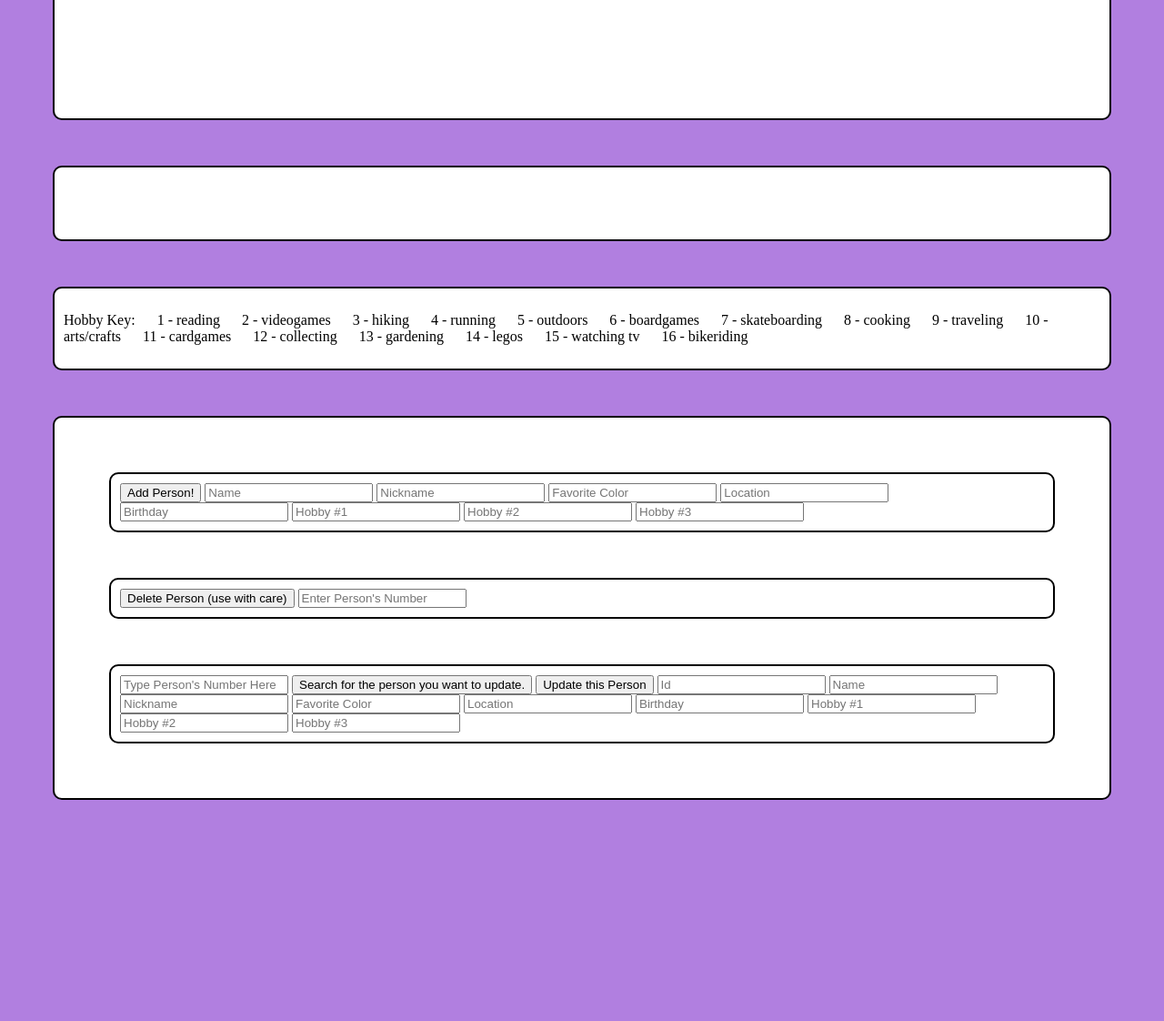
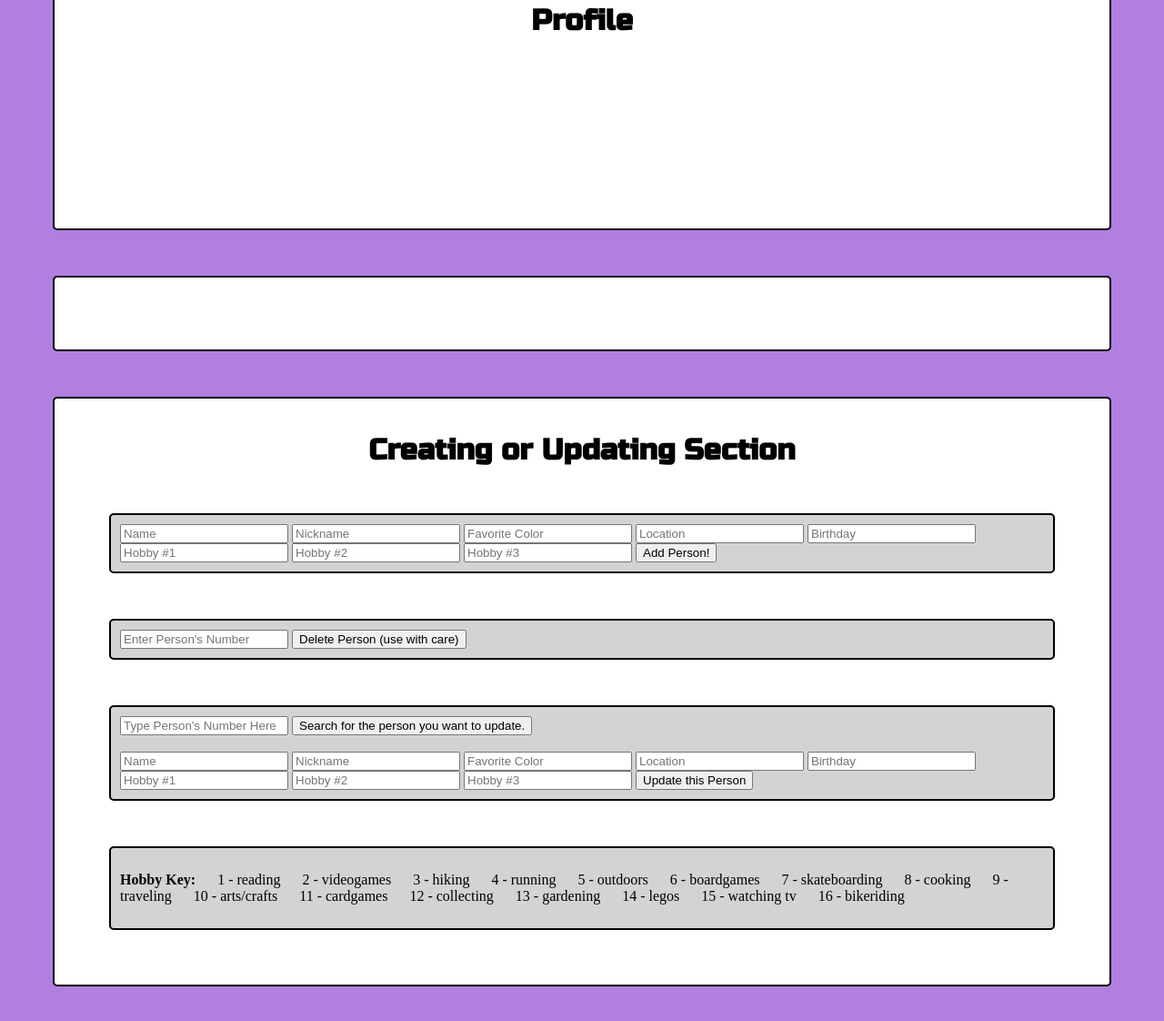
Before and after one commit to joegor85/MVP-project, a website: page client/index.html in a window 1280 px wide. Shown: the part 342-1464 px from the top of the page at 91% size. Before the commit the page ends 1271 px from the top, so only its background shows below. Drawn offline with Linux system fonts and the light colour scheme; no server answers.

Commit message:
minor css changes

```diff
--- a/client/app.js
+++ b/client/app.js
@@ -66,7 +66,7 @@ addButton.addEventListener("click", (e) => {
     hobby3: hobby3,
   };
 
-  fetch("/api/people/post", {
+  fetch("/api/people", {
     method: "POST",
     headers: {
       "Content-Type": "application/json",
@@ -92,7 +92,7 @@ deleteButton.addEventListener("click", (e) => {
   //this prevents the browser from navigating to a new page in the post route
   e.preventDefault();
   console.log(deleteId);
-  fetch(`/api/people/delete/${deleteId.value}`, {
+  fetch(`/api/people/${deleteId.value}`, {
     method: "Delete",
   })
     .then((response) => response.text())
@@ -126,7 +126,7 @@ searchButton.addEventListener("click", (e) => {
     .then((response) => response.json())
     .then((person) => {
       console.log(person);
-      uId.value = person.id;
+      uId.innerText = person.id;
       uName.value = person.name;
       uNickname.value = person.nickname;
       uFavColor.value = person.fav_color;
@@ -143,7 +143,7 @@ const updatePersonButton = document.querySelector("#updateButton");
 updatePersonButton.addEventListener("click", (e) => {
   e.preventDefault();
   const updateData = {
-    id: uId.value,
+    id: uId.innerText,
     name: uName.value,
     nickname: uNickname.value,
     fav_color: uFavColor.value,
@@ -154,7 +154,7 @@ updatePersonButton.addEventListener("click", (e) => {
     hobby3: uHobby3.value,
   };
   // do the patch route:
-  fetch(`/api/people/patch/${updateData.id}`, {
+  fetch(`/api/people/${updateData.id}`, {
     method: "PATCH",
     headers: {
       "Content-Type": "application/json",
--- a/client/index.html
+++ b/client/index.html
@@ -20,23 +20,14 @@
       <h2>Keep track of your family's information!</h2>
     </div>
     <div id="peopleContainer"></div>
-    <div id="memberContainer"></div>
+    <div id="profileContainer">
+      <h2 class="sectionTitle">Profile</h2>
+      <div id="memberContainer"></div>
+    </div>
     <div id="hobbyReqContainer"></div>
-    <div id="hobbyKey">
-      <p>
-        Hobby Key: &nbsp &nbsp &nbsp1 - reading &nbsp &nbsp &nbsp2 - videogames
-        &nbsp &nbsp &nbsp3 - hiking &nbsp &nbsp &nbsp4 - running &nbsp &nbsp
-        &nbsp5 - outdoors &nbsp &nbsp &nbsp6 - boardgames &nbsp &nbsp &nbsp7 -
-        skateboarding &nbsp &nbsp &nbsp8 - cooking &nbsp &nbsp &nbsp9 -
-        traveling &nbsp &nbsp &nbsp10 - arts/crafts &nbsp &nbsp &nbsp11 -
-        cardgames &nbsp &nbsp &nbsp12 - collecting &nbsp &nbsp &nbsp13 -
-        gardening &nbsp &nbsp &nbsp14 - legos &nbsp &nbsp &nbsp15 - watching tv
-        &nbsp &nbsp &nbsp16 - bikeriding
-      </p>
-    </div>
     <div id="CUDcontainer">
+      <h2 class="sectionTitle">Creating or Updating Section</h2>
       <div id="addContainer">
-        <button id="addButton">Add Person!</button>
         <input class="name" type="text" placeholder="Name" />
         <input class="nickName" type="text" placeholder="Nickname" />
         <input class="fav_color" type="text" placeholder="Favorite Color" />
@@ -45,10 +36,11 @@
         <input class="hobby1" type="text" placeholder="Hobby #1" />
         <input class="hobby2" type="text" placeholder="Hobby #2" />
         <input class="hobby3" type="text" placeholder="Hobby #3" />
+        <button id="addButton">Add Person!</button>
       </div>
       <div id="deleteContainer">
+        <input id="deleteId" type="text" placeholder="Enter Person's Number" />
         <button id="deleteButton">Delete Person (use with care)</button>
-        <input id="deleteId" type="text" placeholder="Enter Person's Number" />
       </div>
       <div id="updateContainer">
         <input
@@ -59,8 +51,7 @@
         <button id="updateSearchButton">
           Search for the person you want to update.
         </button>
-        <button id="updateButton">Update this Person</button>
-        <input class="updateId" type="text" placeholder="Id" />
+        <h3 class="updateId"></h3>
         <input class="updateName" type="text" placeholder="Name" />
         <input class="updateNickname" type="text" placeholder="Nickname" />
         <input
@@ -73,9 +64,22 @@
         <input class="updateHobby1" type="text" placeholder="Hobby #1" />
         <input class="updateHobby2" type="text" placeholder="Hobby #2" />
         <input class="updateHobby3" type="text" placeholder="Hobby #3" />
+        <button id="updateButton">Update this Person</button>
+      </div>
+      <div id="hobbyKey">
+        <p>
+          <strong>Hobby Key:</strong> &nbsp &nbsp &nbsp1 - reading &nbsp &nbsp
+          &nbsp2 - videogames &nbsp &nbsp &nbsp3 - hiking &nbsp &nbsp &nbsp4 -
+          running &nbsp &nbsp &nbsp5 - outdoors &nbsp &nbsp &nbsp6 - boardgames
+          &nbsp &nbsp &nbsp7 - skateboarding &nbsp &nbsp &nbsp8 - cooking &nbsp
+          &nbsp &nbsp9 - traveling &nbsp &nbsp &nbsp10 - arts/crafts &nbsp &nbsp
+          &nbsp11 - cardgames &nbsp &nbsp &nbsp12 - collecting &nbsp &nbsp
+          &nbsp13 - gardening &nbsp &nbsp &nbsp14 - legos &nbsp &nbsp &nbsp15 -
+          watching tv &nbsp &nbsp &nbsp16 - bikeriding
+        </p>
       </div>
     </div>
   </body>
 </html>
 
-<!-- add a title to bottom section(Make Changes or something), put submit buttons on right and make them obvious, make h4 for updating hobbies (unconfuse bottom fields), make it to where you can't change id -->
+<!-- put submit buttons on right and make them obvious, make h4 for updating hobbies (unconfuse bottom fields), make it to where you can't change id -->
--- a/client/style.css
+++ b/client/style.css
@@ -20,10 +20,15 @@ body {
 h1 {
   text-align: center;
   font-family: "Russo One", sans-serif;
+  font-size: 5rem;
 }
 
 h2 {
   text-align: center;
+}
+.sectionTitle {
+  font-family: "Russo One", sans-serif;
+  font-size: 2rem;
 }
 
 #name,
@@ -45,13 +50,22 @@ h2 {
   background-color: white;
 }
 
-#memberContainer {
+#profileContainer {
   border: 2px solid black;
   margin: 50px;
   padding: 10px;
   min-height: 265px;
-  border-radius: 10px;
+  border-radius: 5px;
   background-color: white;
+}
+
+#memberContainer {
+  /* border: 2px solid black;
+  margin: 50px;
+  padding: 10px;
+  min-height: 265px;
+  border-radius: 5px;
+  background-color: white; */
 }
 
 #hobbyReqContainer {
@@ -59,24 +73,17 @@ h2 {
   margin: 50px;
   padding: 10px;
   min-height: 59px;
-  border-radius: 10px;
+  border-radius: 5px;
   background-color: white;
 }
 
-#hobbyKey {
-  border: 2px solid black;
-  margin: 50px;
-  padding: 10px;
-  border-radius: 10px;
-  background-color: white;
-}
 
 #CUDcontainer {
   background-color: white;
   border: 2px solid black;
   margin: 50px;
   padding: 10px;
-  border-radius: 10px;
+  border-radius: 5px;
 }
 #addContainer,
 #deleteContainer,
@@ -84,5 +91,16 @@ h2 {
   border: 2px solid black;
   margin: 50px;
   padding: 10px;
-  border-radius: 10px;
+  border-radius: 5px;
+  background-color: lightgray;
+  /* display: flex; */
+
 }
+
+#hobbyKey {
+  border: 2px solid black;
+  margin: 50px;
+  padding: 10px;
+  border-radius: 5px;
+  background-color: lightgray;
+}
```
Also changed, not shown: server.js (+12 -9 lines), 2 other files.
